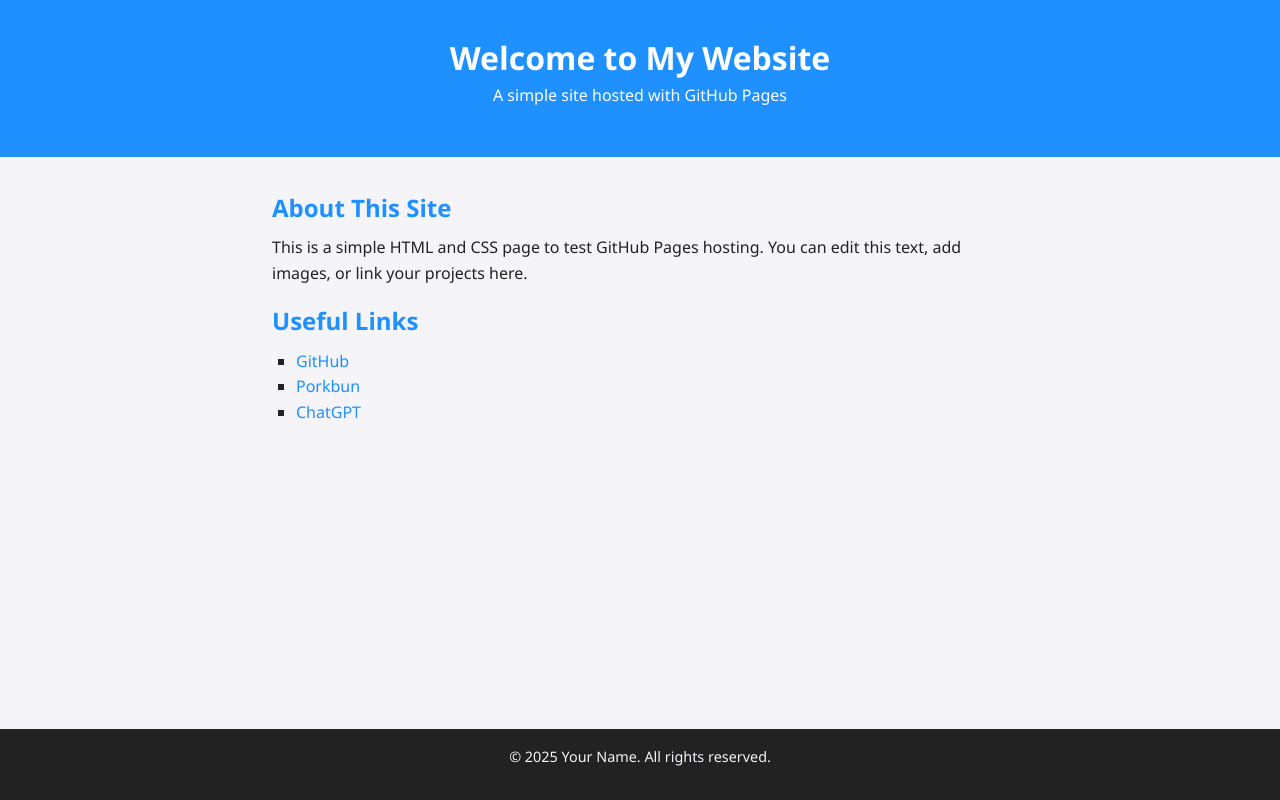
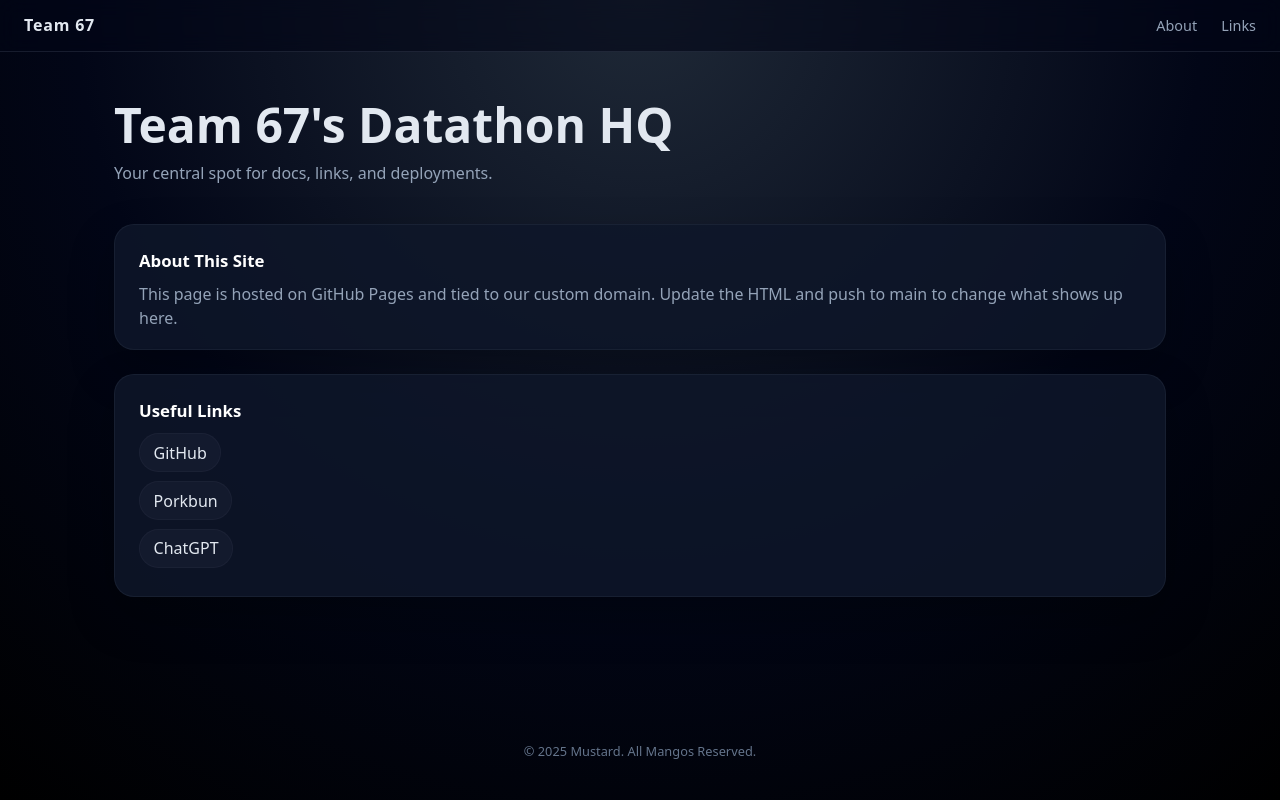
Before and after one commit to afotedar05/Team67Hackathon, a plain HTML site: page index.html in a window 1280 px wide. Drawn offline with Linux system fonts and the light colour scheme.

Commit message:
updated website style

```diff
--- a/index.html
+++ b/index.html
@@ -3,38 +3,45 @@
 <head>
   <meta charset="UTF-8" />
   <meta name="viewport" content="width=device-width, initial-scale=1.0" />
-  <title>67</title>
+  <title>Team 67's Datathon HQ</title>
   <link rel="stylesheet" href="style.css" />
-  <link rel="icon" type="image/x-icon" href="favicon.ico">
-
+  <link rel="icon" href="/favicon.ico" type="image/x-icon" />
 </head>
 <body>
-  <header>
-    <h1>Welcome to My Website</h1>
-    <p>A simple site hosted with GitHub Pages</p>
+  <header class="topbar">
+    <div class="logo">Team 67</div>
+    <nav>
+      <a href="#about">About</a>
+      <a href="#links">Links</a>
+    </nav>
   </header>
 
-  <main>
-    <section class="intro">
+  <main class="wrapper">
+    <section class="hero">
+      <h1>Team 67's Datathon HQ</h1>
+      <p>Your central spot for docs, links, and deployments.</p>
+    </section>
+
+    <section id="about" class="card">
       <h2>About This Site</h2>
       <p>
-        This is a simple HTML and CSS page to test GitHub Pages hosting.
-        You can edit this text, add images, or link your projects here.
+        This page is hosted on GitHub Pages and tied to our custom domain.
+        Update the HTML and push to main to change what shows up here.
       </p>
     </section>
 
-    <section class="links">
+    <section id="links" class="card">
       <h2>Useful Links</h2>
-      <ul>
-        <li><a href="https://github.com">GitHub</a></li>
-        <li><a href="https://porkbun.com">Porkbun</a></li>
-        <li><a href="https://chat.openai.com">ChatGPT</a></li>
+      <ul class="link-list">
+        <li><a href="https://github.com" target="_blank" rel="noreferrer">GitHub</a></li>
+        <li><a href="https://porkbun.com" target="_blank" rel="noreferrer">Porkbun</a></li>
+        <li><a href="https://chat.openai.com" target="_blank" rel="noreferrer">ChatGPT</a></li>
       </ul>
     </section>
   </main>
 
   <footer>
-    <p>© 2025 Your Name. All rights reserved.</p>
+    <p>© 2025 Mustard. All Mangos Reserved.</p>
   </footer>
 </body>
 </html>
--- a/style.css
+++ b/style.css
@@ -1,65 +1,154 @@
-/* Basic reset */
+/* Reset */
 * {
   margin: 0;
   padding: 0;
   box-sizing: border-box;
 }
 
-/* Page layout */
+/* Globals */
+:root {
+  --bg: #0f172a;
+  --bg-elevated: rgba(15, 23, 42, 0.6);
+  --card: rgba(15, 23, 42, 0.85);
+  --text: #e2e8f0;
+  --muted: #94a3b8;
+  --accent: #38bdf8; /* cyan-ish */
+  --radius: 1.25rem;
+}
+
 body {
-  font-family: 'Segoe UI', Tahoma, Geneva, Verdana, sans-serif;
-  background-color: #f4f4f9;
-  color: #222;
-  line-height: 1.6;
+  font-family: system-ui, -apple-system, BlinkMacSystemFont, "Segoe UI", sans-serif;
+  background: radial-gradient(circle at top, #1f2937 0%, #020617 55%, #000 100%);
+  color: var(--text);
+  min-height: 100vh;
   display: flex;
   flex-direction: column;
-  min-height: 100vh;
 }
 
-/* Header */
-header {
-  background-color: #1e90ff;
-  color: white;
-  text-align: center;
-  padding: 2rem 1rem;
+/* Top bar */
+.topbar {
+  position: sticky;
+  top: 0;
+  z-index: 10;
+  background: rgba(2, 6, 23, 0.6);
+  backdrop-filter: blur(10px);
+  border-bottom: 1px solid rgba(148, 163, 184, 0.15);
+  display: flex;
+  align-items: center;
+  justify-content: space-between;
+  padding: 0.9rem 1.5rem;
 }
 
-/* Main content */
-main {
-  flex: 1;
-  padding: 2rem;
-  max-width: 800px;
-  margin: auto;
+.logo {
+  font-weight: 700;
+  letter-spacing: 0.05em;
 }
 
-h2 {
-  color: #1e90ff;
-  margin-bottom: 0.5rem;
+nav a {
+  color: var(--muted);
+  margin-left: 1.25rem;
+  text-decoration: none;
+  font-size: 0.9rem;
+  transition: color 0.15s ease;
 }
 
-p, ul {
-  margin-bottom: 1rem;
+nav a:hover {
+  color: var(--text);
 }
 
-ul {
-  list-style-type: square;
-  margin-left: 1.5rem;
+/* Page wrapper */
+.wrapper {
+  width: min(1100px, 100%);
+  margin: 2.5rem auto;
+  padding: 0 1.5rem 3.5rem;
 }
 
-a {
-  color: #1e90ff;
-  text-decoration: none;
+/* Hero section */
+.hero {
+  text-align: left;
+  margin-bottom: 2.5rem;
 }
 
-a:hover {
-  text-decoration: underline;
+.hero h1 {
+  font-size: clamp(2.2rem, 4vw, 3rem);
+  margin-bottom: 0.35rem;
+}
+
+.hero p {
+  color: var(--muted);
+  max-width: 40rem;
+}
+
+/* Card sections */
+.card {
+  background: var(--card);
+  border: 1px solid rgba(148, 163, 184, 0.08);
+  border-radius: var(--radius);
+  padding: 1.5rem 1.5rem 1.2rem;
+  margin-bottom: 1.5rem;
+  box-shadow: 0 20px 45px rgba(0, 0, 0, 0.25);
+}
+
+.card h2 {
+  font-size: 1.05rem;
+  margin-bottom: 0.6rem;
+  color: #fff;
+}
+
+.card p {
+  color: var(--muted);
+  line-height: 1.5;
+}
+
+/* Links list */
+.link-list {
+  list-style: none;
+  margin-top: 0.7rem;
+}
+
+.link-list li {
+  margin-bottom: 0.6rem;
+}
+
+.link-list a {
+  display: inline-flex;
+  align-items: center;
+  gap: 0.25rem;
+  color: var(--text);
+  background: rgba(148, 163, 184, 0.05);
+  border: 1px solid rgba(148, 163, 184, 0.05);
+  padding: 0.45rem 0.85rem;
+  border-radius: 999px;
+  text-decoration: none;
+  transition: background 0.15s ease, border 0.15s ease, transform 0.15s ease;
+}
+
+.link-list a:hover {
+  background: rgba(56, 189, 248, 0.12);
+  border-color: rgba(56, 189, 248, 0.4);
+  transform: translateY(-1px);
 }
 
 /* Footer */
 footer {
-  background-color: #222;
-  color: #f4f4f9;
+  margin-top: auto;
   text-align: center;
-  padding: 1rem;
-  font-size: 0.9rem;
+  padding: 1.5rem 1rem 2.5rem;
+  color: #64748b;
+  font-size: 0.8rem;
 }
+
+/* Responsive */
+@media (max-width: 600px) {
+  nav {
+    display: none;
+  }
+
+  .hero {
+    text-align: left;
+  }
+
+  .card {
+    padding: 1.25rem 1rem;
+  }
+}
```
